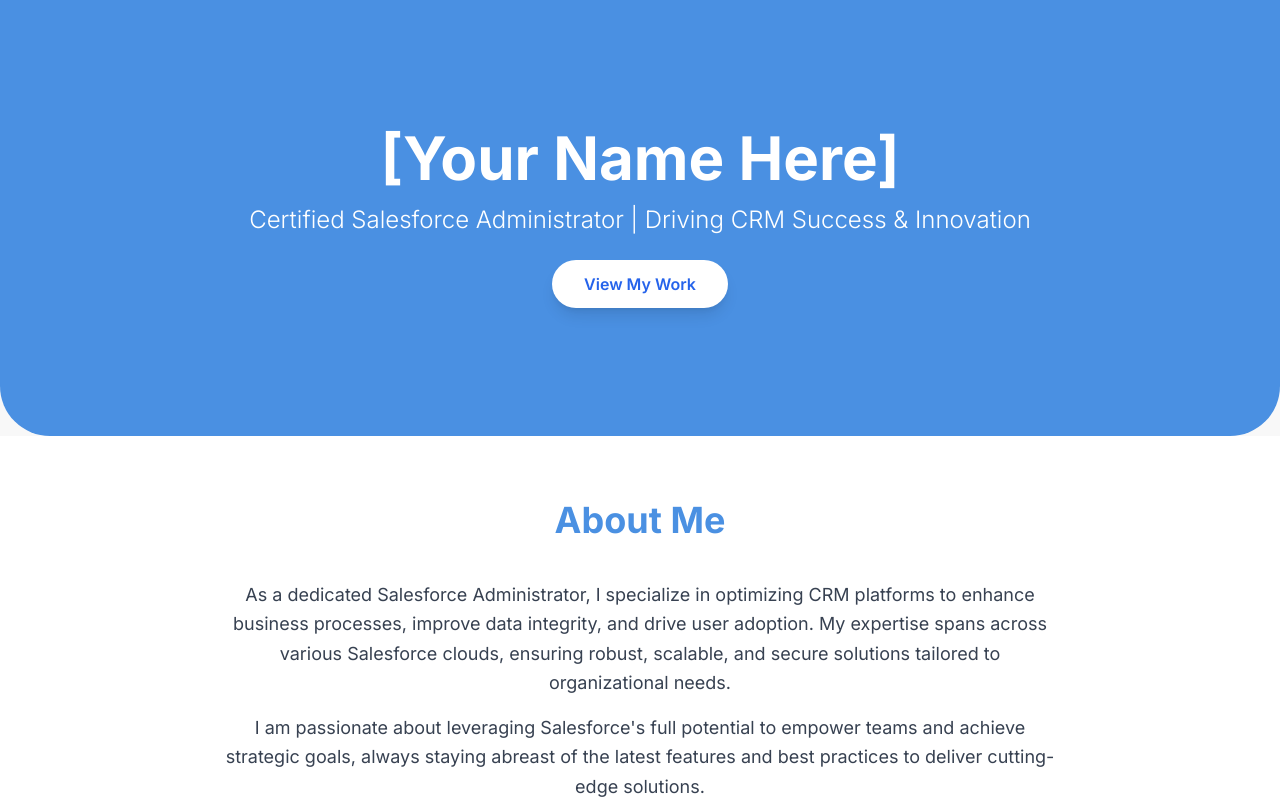
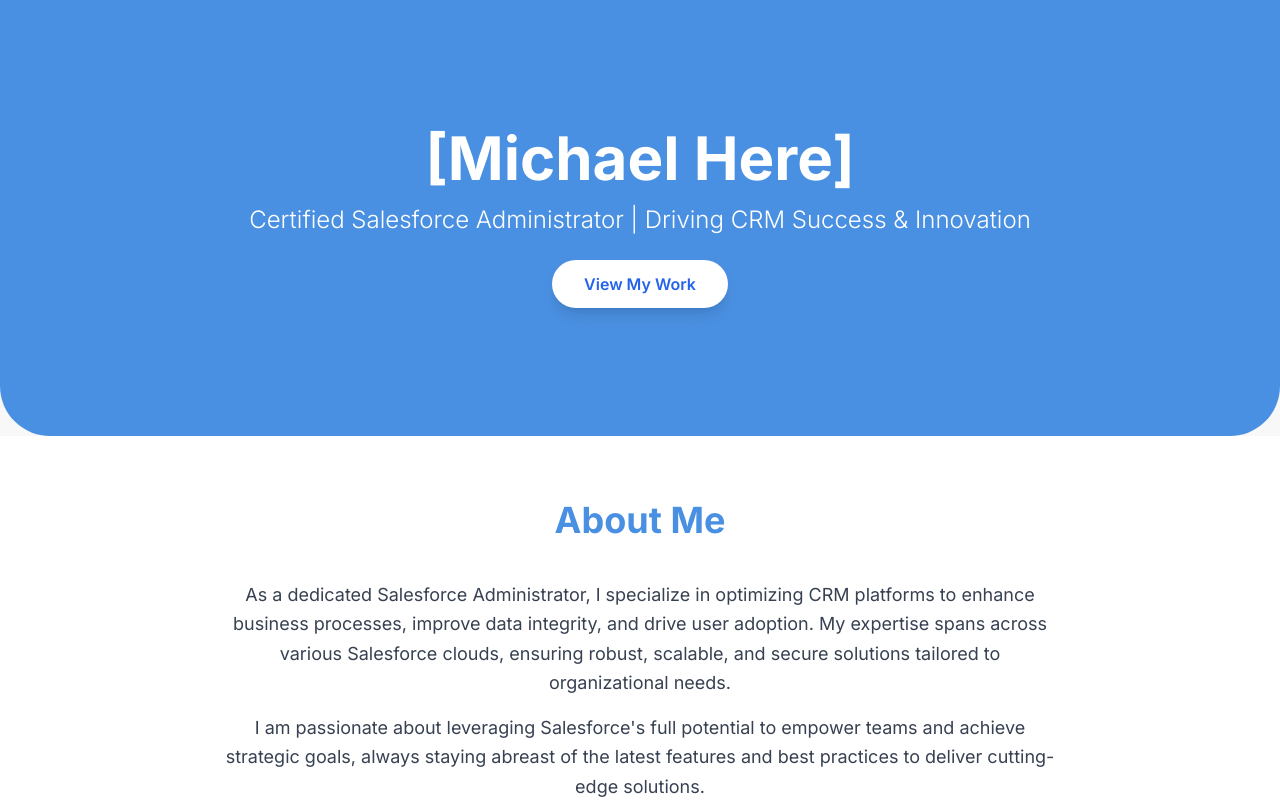
Before and after one commit to MichaelAjose/Michael, a plain HTML site: page index.html in a window 1280 px wide. Shown: the top 804 px of the page. Drawn offline with nearby package versions, Linux system fonts and the light colour scheme.

Commit message:
Update index.html

```diff
--- a/index.html
+++ b/index.html
@@ -70,7 +70,7 @@
     <section class="hero-section">
         <div class="max-w-4xl mx-auto px-4 sm:px-6 lg:px-8">
             <h1 class="text-4xl sm:text-5xl lg:text-6xl font-bold mb-4">
-                [Your Name Here]
+                [Michael Here]
             </h1>
             <p class="text-xl sm:text-2xl font-light mb-6">
                 Certified Salesforce Administrator | Driving CRM Success & Innovation
```
